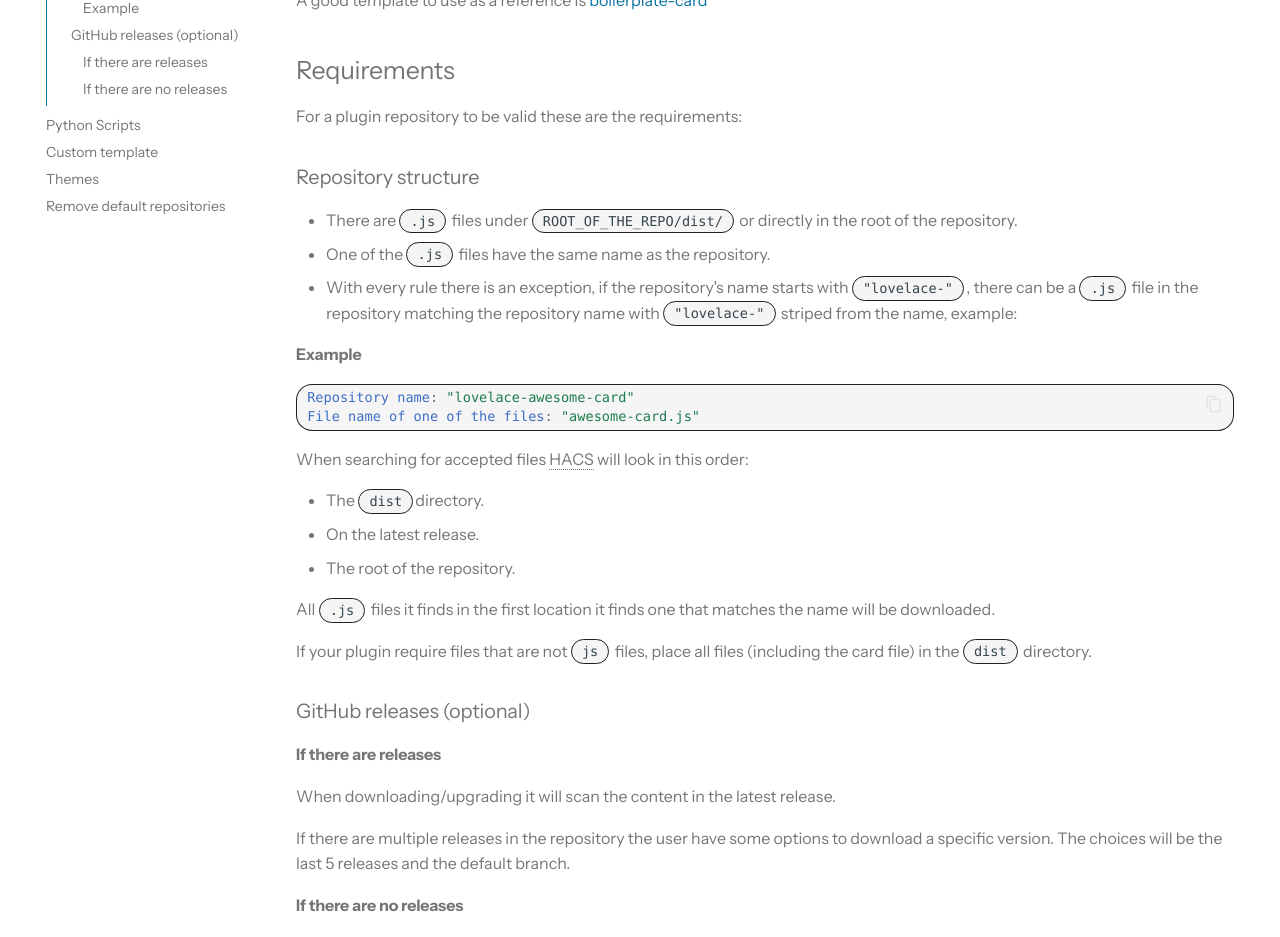
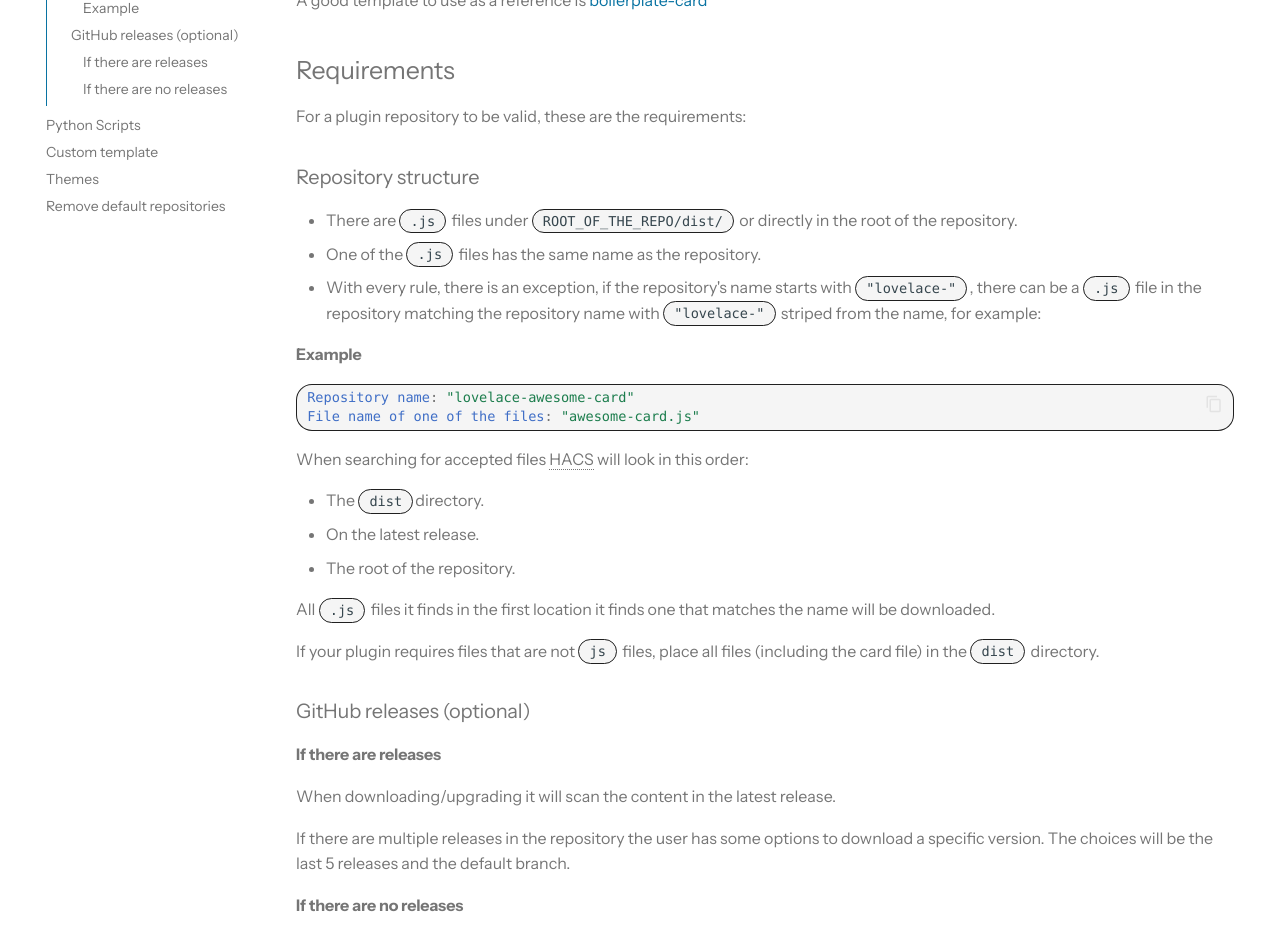
Before and after one commit to hacs/documentation, an MkDocs documentation site: the page built from source/docs/publish/plugin.md, in a window 1280 px wide and 1400 px high. Shown: the part 393-1330 px from the top of the window. Built offline with MkDocs 1.6.1 and Material for MkDocs 9.7.7, drawn with Linux system fonts in a browser that asks for light colours; some web fonts are replaced; plug-ins that fetch from the network failed and are left out; comment, search, counter and statistics services are not loaded.

Commit message:
Update plugin.md

```diff
--- a/source/docs/publish/plugin.md
+++ b/source/docs/publish/plugin.md
@@ -10,13 +10,13 @@ A good template to use as a reference is [boilerplate-card](https://github.com/c
 
 ## Requirements
 
-For a plugin repository to be valid these are the requirements:
+For a plugin repository to be valid, these are the requirements:
 
 ### Repository structure
 
 - There are `.js` files under `ROOT_OF_THE_REPO/dist/` or directly in the root of the repository.
-- One of the `.js` files have the same name as the repository.
-  - With every rule there is an exception, if the repository's name starts with `"lovelace-"`, there can be a `.js` file in the repository matching the repository name with `"lovelace-"` striped from the name, example:
+- One of the `.js` files has the same name as the repository.
+  - With every rule, there is an exception, if the repository's name starts with `"lovelace-"`, there can be a `.js` file in the repository matching the repository name with `"lovelace-"` striped from the name, for example:
 
 #### Example
 
@@ -33,7 +33,7 @@ When searching for accepted files HACS will look in this order:
 
 All `.js` files it finds in the first location it finds one that matches the name will be downloaded.
 
-If your plugin require files that are not `js` files, place all files (including the card file) in the `dist` directory.
+If your plugin requires files that are not `js` files, place all files (including the card file) in the `dist` directory.
 
 ### GitHub releases (optional)
 
@@ -41,7 +41,7 @@ If your plugin require files that are not `js` files, place all files (including
 
 When downloading/upgrading it will scan the content in the latest release.
 
-If there are multiple releases in the repository the user have some options to download a specific version.
+If there are multiple releases in the repository the user has some options to download a specific version.
 The choices will be the last 5 releases and the default branch.
 
 #### If there are no releases
```
